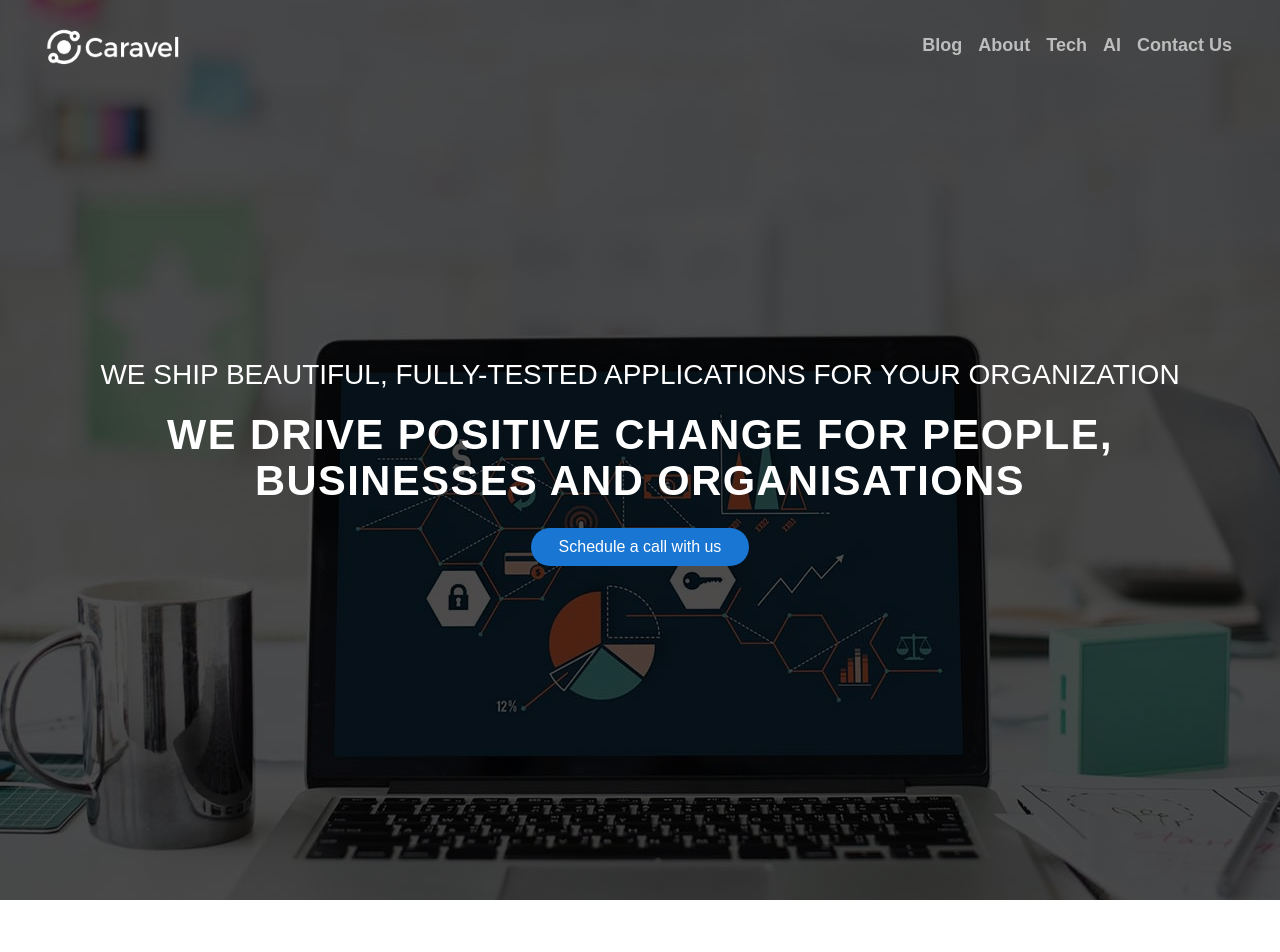
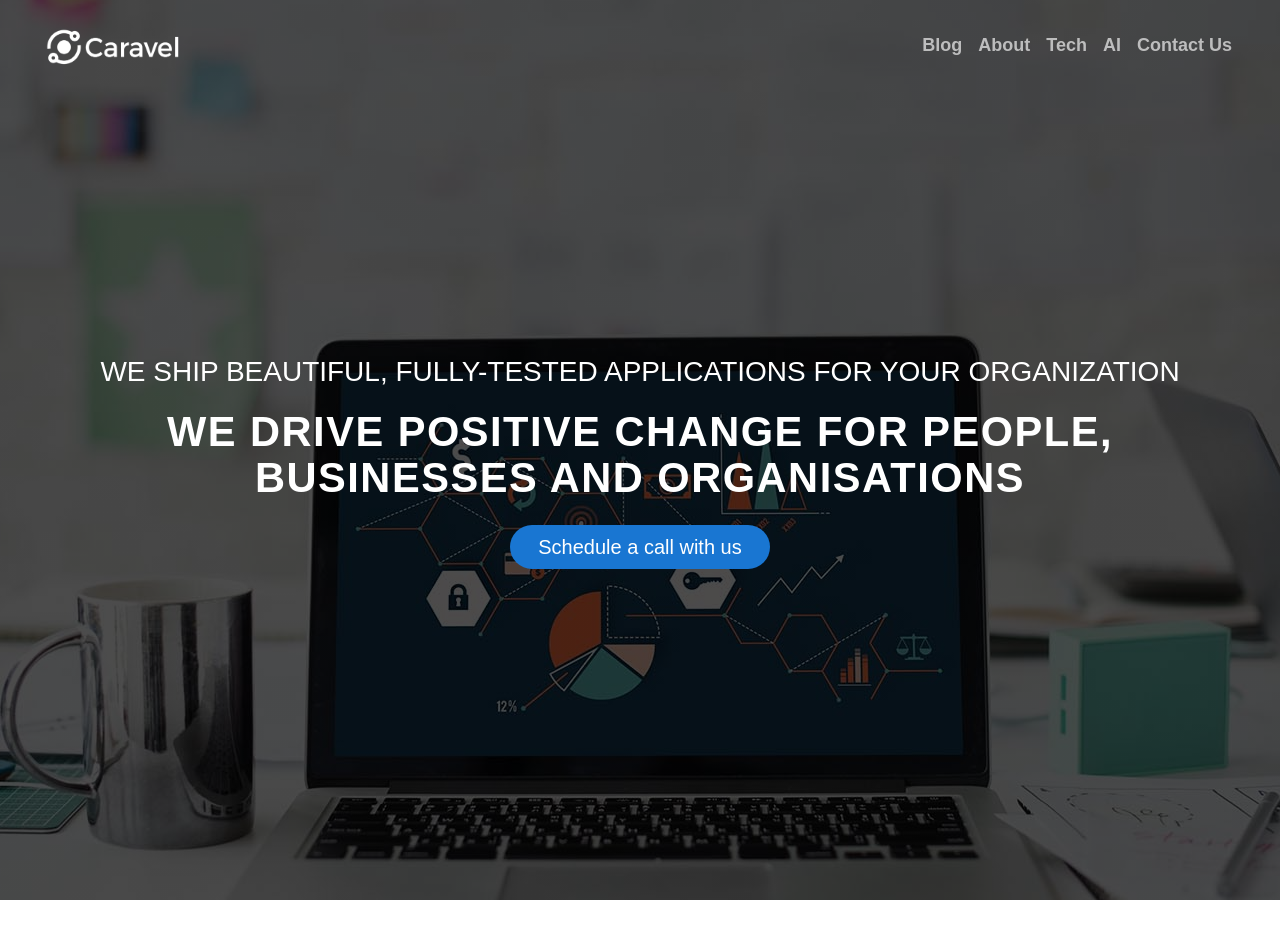
Before and after one commit to liquidworkings/liquidworkings.github.io, a Jekyll site: the page built from index.html, in a window 1280 px wide. Shown: the top 952 px of the page. Built offline with Jekyll 4.4.1, drawn with Linux system fonts in a browser that asks for light colours; nearby versions of some CDN libraries; some web fonts are replaced; comment, search, counter and statistics services are not loaded.

Commit message:
caravel redesign push 5

```diff
--- a/css/main.css
+++ b/css/main.css
@@ -38,9 +38,13 @@ h1, h2, h3, h4, h5, h6 {
   border-radius: 5px;
   outline: none;
   border: 0;
+  font-weight: 500;
 }
 .btn-primary:hover {
   background-color: var(--primary-dark-color);
+}
+.btn-lg {
+  padding: 12px 36px;
 }
 .btn-rounded {
   padding: 7px 28px;
--- a/index.html
+++ b/index.html
@@ -9,7 +9,7 @@ title: Home
         <div class="hero-unit-text-container" style="padding-top: 20px;">
           <p class="text-uppercase">We ship beautiful, fully-tested applications for your organization</p>
           <h1 >WE DRIVE POSITIVE CHANGE FOR PEOPLE, BUSINESSES AND ORGANISATIONS</h1>
-          <a href="/contact?v=1" class="btn btn-primary btn-rounded">
+          <a href="/contact?v=1" class="btn btn-primary btn-rounded btn-lg">
               Schedule a call with us
           </a>
         </div>
```
